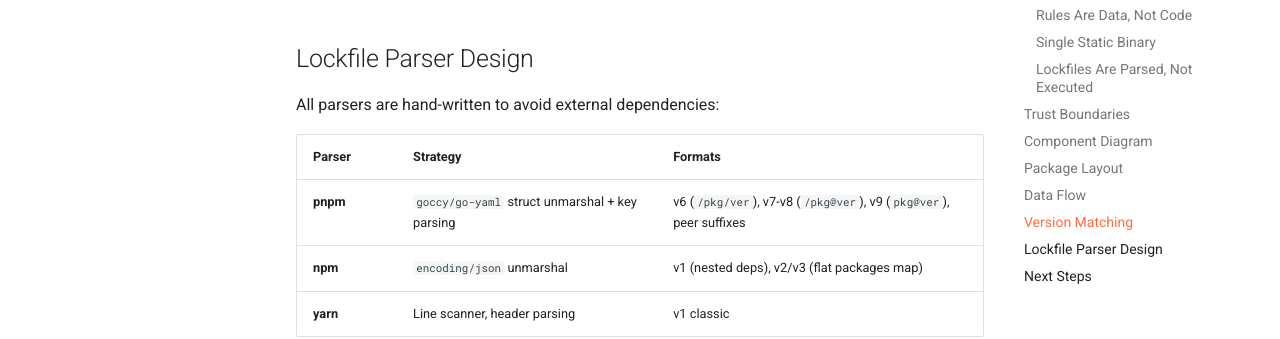
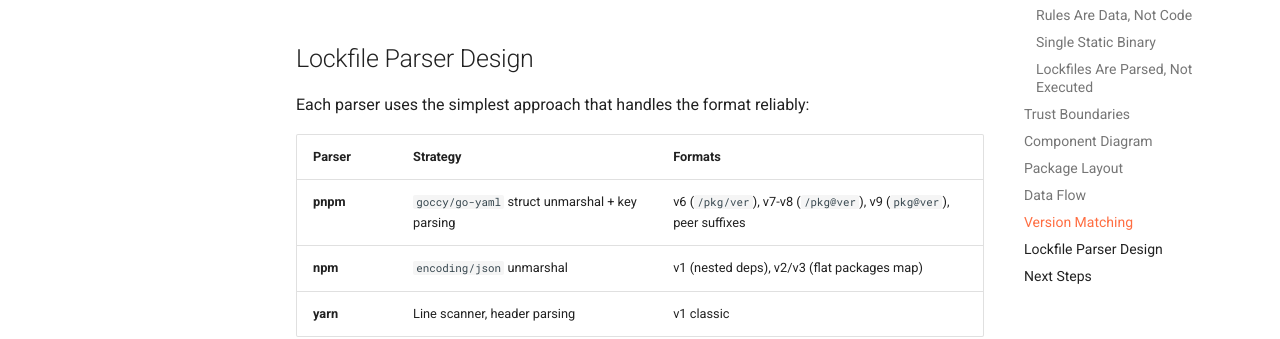
Before and after one commit to DenktMit-eG/gouvernante, an MkDocs documentation site: the page built from docs/architecture/overview.md, in a window 1280 px wide and 900 px high, scrolled down 4596 px. Shown: the part 165-504 px from the top of the window. Built offline with MkDocs 1.6.1 and Material for MkDocs 9.7.7, drawn with Linux system fonts in a browser that asks for light colours.

Commit message:
Fix stale parser design intro in architecture overview

```diff
--- a/docs/architecture/overview.md
+++ b/docs/architecture/overview.md
@@ -168,7 +168,7 @@ sequenceDiagram
 
 ## Lockfile Parser Design
 
-All parsers are hand-written to avoid external dependencies:
+Each parser uses the simplest approach that handles the format reliably:
 
 | Parser | Strategy | Formats |
 |--------|----------|---------|
```
